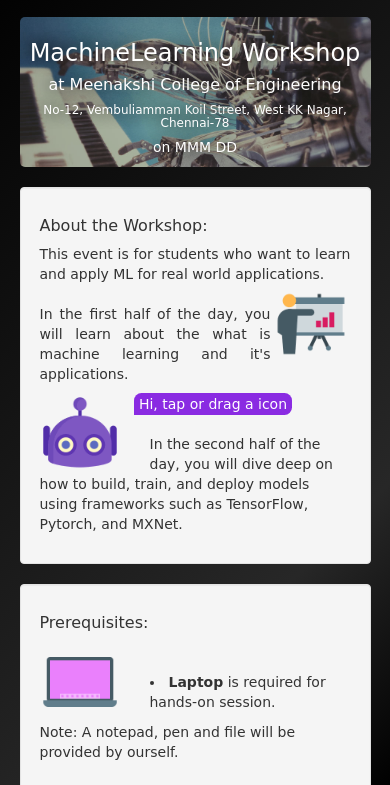
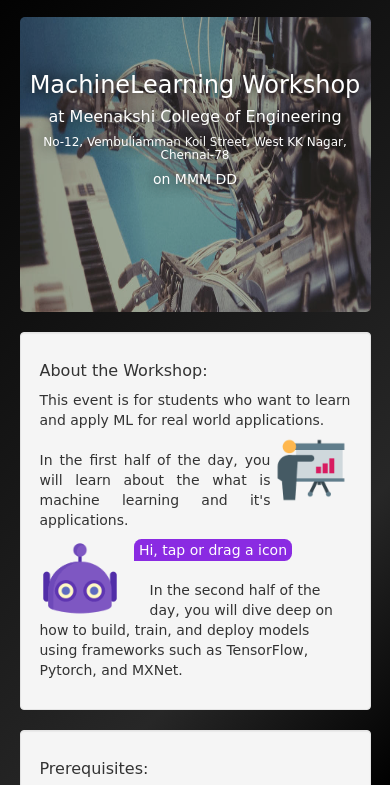
Before and after one commit to jaiselrahman/WorkshopWebsite, a plain HTML site: page index.html in a window 390 px wide. Shown: the part 53-838 px from the top of the page. Drawn offline with Linux system fonts and the light colour scheme.

Commit message:
Improve banner layout

```diff
--- a/static/css/style.css
+++ b/static/css/style.css
@@ -4,21 +4,6 @@ body {
     background-repeat: no-repeat;
     background-attachment: fixed;
     padding: 0 5%;
-}
-
-@media only screen and (max-width: 640px) {
-    .banner-img {
-        margin-top: 5rem;
-    }
-    .banner-title {
-        margin-top: 0;
-    }
-    h2 {
-        font-size: 18pt;
-    }
-    h4 {
-        font-size: 12pt;
-    }
 }
 
 .nav.navbar-nav.nav-item-text>li>a {
@@ -43,12 +28,15 @@ body {
 .banner {
     position: relative;
     display: block;
+    margin-top: 5rem;
+    margin-bottom: 2rem;
 }
 
 .banner-img {
     border-radius: 0.5rem;
+    min-height: 50vh;
     max-height: 65%;
-    filter: brightness(0.80);
+    filter: brightness(0.75);
 }
 
 .banner-title {
@@ -57,7 +45,7 @@ body {
     text-align: center;
     width: 100%;
     color: white;
-    margin-top: 15%;
+    margin-top: 10%;
     overflow: auto;
 }
 
@@ -149,3 +137,15 @@ body {
         top: 0;
     }
 }
+
+@media only screen and (max-width: 640px) {
+    .banner-img {
+        min-height: 35vh;
+    }
+    h2 {
+        font-size: 18pt;
+    }
+    h4 {
+        font-size: 12pt;
+    }
+}
```
Also changed, not shown: index.html (+0 -1 lines).
